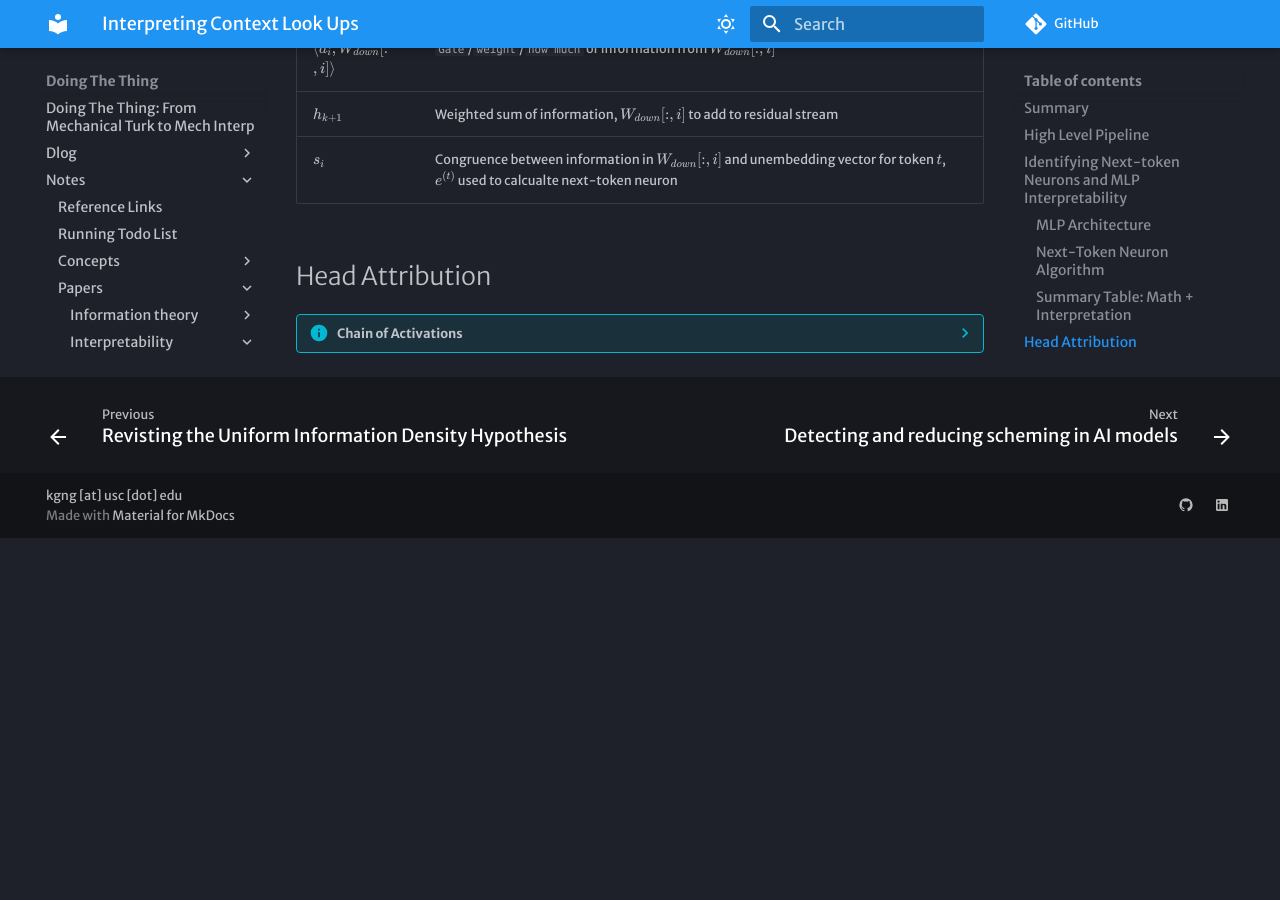
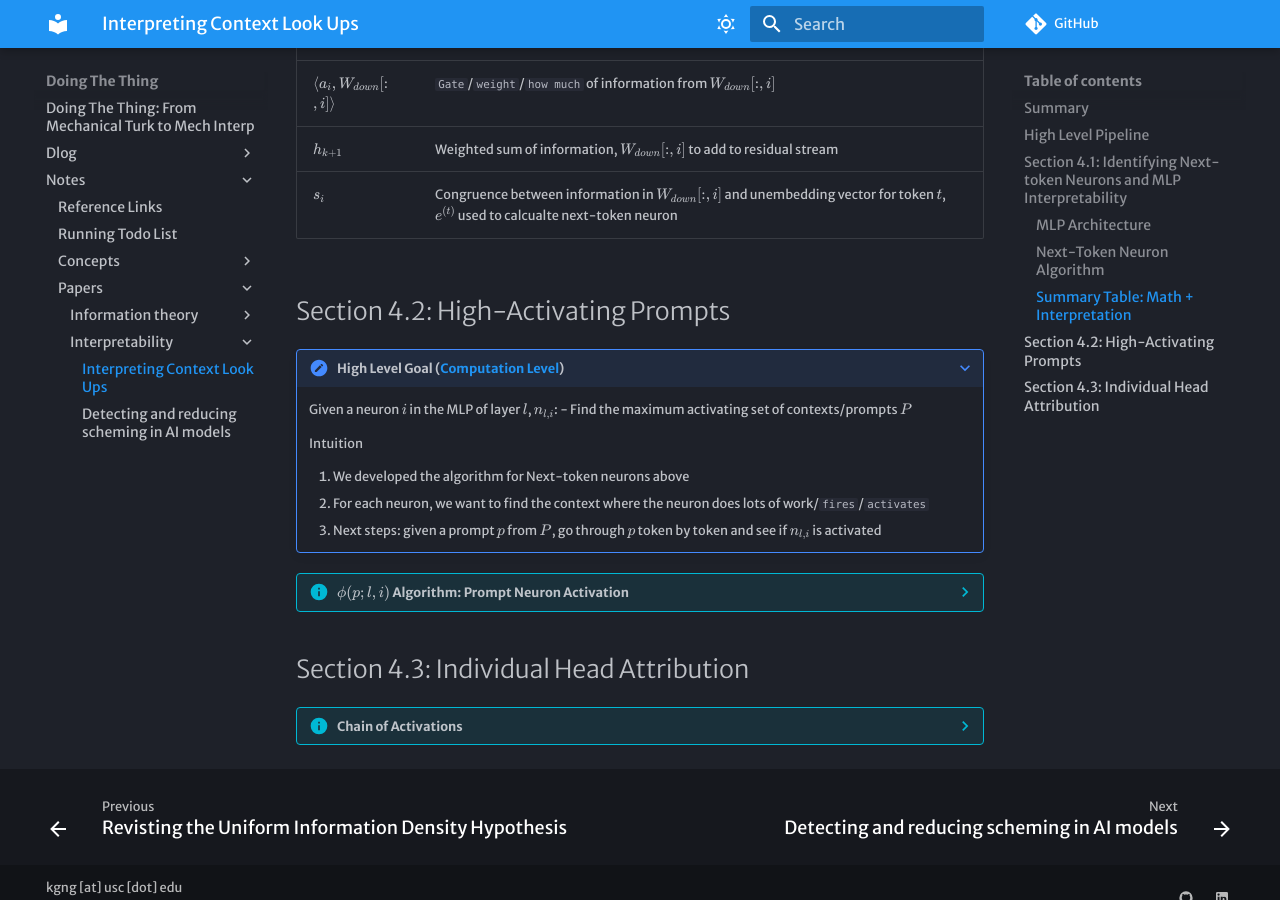
Before and after one commit to Ky-Ng/doing-the-thing, an MkDocs documentation site: the page built from docs/notes/papers/interpretability/Neo_et_al_2024.md, in a window 1280 px wide and 900 px high, scrolled down 1797 px. Built offline with MkDocs 1.6.1 and Material for MkDocs 9.7.7, drawn with Linux system fonts in a browser that asks for light colours; some web fonts are replaced; comment, search, counter and statistics services are not loaded; before the commit the page ends 2335 px from its top, so only the background shows below that; some of the changed text lies outside the part shown.

Commit message:
add Section 4.2 phi formula

```diff
--- a/docs/notes/papers/interpretability/Neo_et_al_2024.md
+++ b/docs/notes/papers/interpretability/Neo_et_al_2024.md
@@ -22,7 +22,7 @@
 3. Use GPT-4 to generate explanations for activity patterns of these attention heads
 4. Evaluate response quality by using GPT-4 zero shot classifier for head activity on a new prompt
 
-## Identifying Next-token Neurons and MLP Interpretability
+## Section 4.1: Identifying Next-token Neurons and MLP Interpretability
 
 ### MLP Architecture
 ??? example "MLP Algorithm"
@@ -99,7 +99,34 @@
 | $h_{k+1}$ | Weighted sum of information, $W_{down}[:, i]$ to add to residual stream |
 | $s_i$ | Congruence between information in $W_{down}[:, i]$ and unembedding vector for token $t$, $e^{(t)}$ used to calcualte next-token neuron
 
-## Head Attribution
+## Section 4.2: High-Activating Prompts
+???+ note "High Level Goal ([Computation Level](https://wiki.qri.org/wiki/Marr%27s_Levels_of_Analysis))"
+    Given a neuron $i$ in the MLP of layer $l$, $n_{l, i}$:
+    - Find the maximum activating set of contexts/prompts $P$
+
+    Intuition
+
+    1. We developed the algorithm for Next-token neurons above
+    2. For each neuron, we want to find the context where the neuron does lots of work/`fires`/`activates`
+    3. Next steps: given a prompt $p$ from $P$, go through $p$ token by token and see if $n_{l,i}$ is activated
+
+??? info "$\phi (p; l, i)$ Algorithm: Prompt Neuron Activation"
+    let $n_{(l,i)}$ = neuron $i$ of layer $l$
+
+    let prompt $p$ of length $T$ = $(x_1, x_2, x_3, ..., x_T)$; we will use $t$ to represent a token in $p$
+
+    $\phi (p; l, i)$ is the maximum activation of the specific neuron $n_{(l,i)}$ in the prompt $p$. We can imagine:
+
+    1. Running a forward pass with prompt $p$
+    2. Each token $t$ in $p$ is like a `flip book`/`z-axis` (we can imagine holding a magical push pin on that $n_{(l,i)}$ as we flip the page $t$)
+    3. Take the token that maximally activates the neuron $n_{(l,i)}$
+
+    Mathematically, this `flip book` and `push pin` is represented as:
+
+    $$\phi (p; l, i) = \underset{t \in p}{max}  ( a_{(l, i)}^{(t)} )$$
+
+
+## Section 4.3: Individual Head Attribution
 ??? info "Chain of Activations"
     Given a next-token neuron $i$ at layer $l$:
 
```
